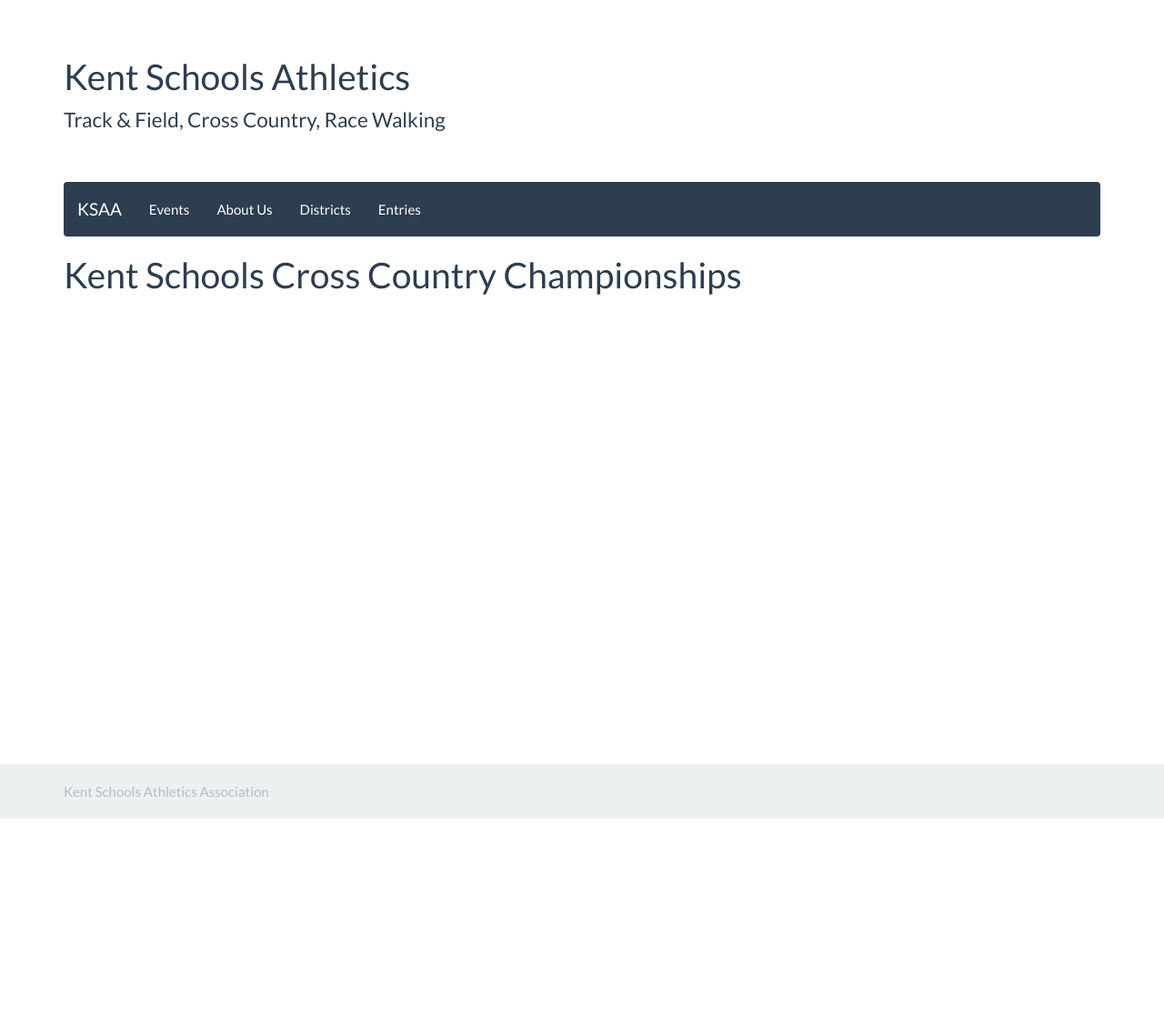
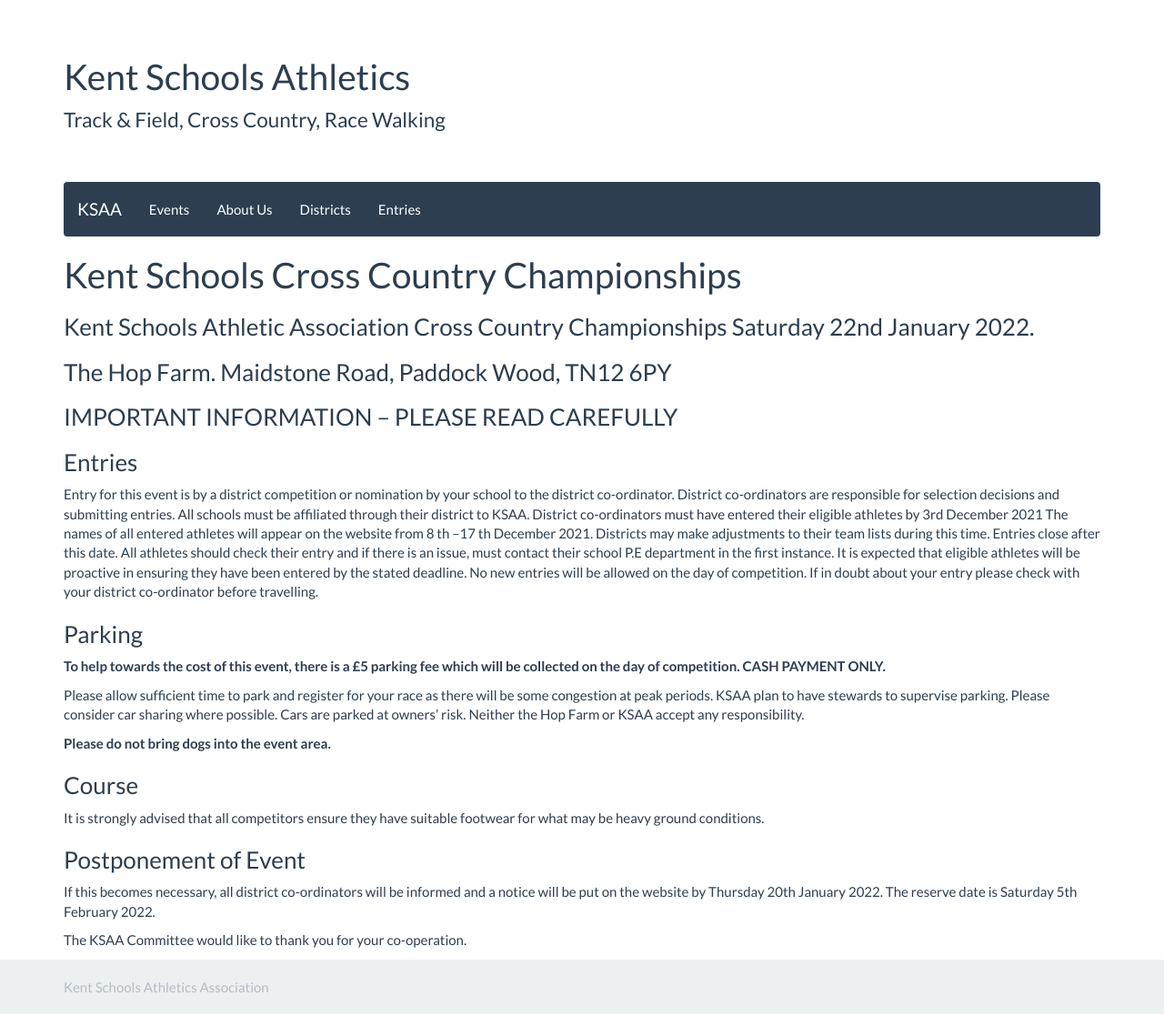
Before and after one commit to chrisnewark/chrisnewark.github.io, a Jekyll site: the page built from _events/21-22/2022-01-22-kent-schools-cross-country-champs.md, in a window 1280 px wide. Shown: the whole page at 91% size. Built offline with Jekyll 4.4.1, drawn with Linux system fonts in a browser that asks for light colours; nearby versions of some CDN libraries; before the commit the page ends 901 px from its top, so only the background shows below that.

Commit message:
Added event info

```diff
--- a/_events/21-22/2022-01-22-kent-schools-cross-country-champs.md
+++ b/_events/21-22/2022-01-22-kent-schools-cross-country-champs.md
@@ -4,3 +4,48 @@
 date: 22 January 2022
 location: Hop Farm
 ---
+
+### Kent Schools Athletic Association Cross Country Championships Saturday 22nd January 2022.
+
+### The Hop Farm. Maidstone Road, Paddock Wood, TN12 6PY
+
+### IMPORTANT INFORMATION – PLEASE READ CAREFULLY
+
+### Entries
+
+Entry for this event is by a district competition or nomination by your school to the district
+co-ordinator.
+District co-ordinators are responsible for selection decisions and submitting entries.
+All schools must be affiliated through their district to KSAA.
+District co-ordinators must have entered their eligible athletes by 3rd December 2021
+The names of all entered athletes will appear on the website from 8 th –17 th December 2021.
+Districts may make adjustments to their team lists during this time. Entries close after this
+date.
+All athletes should check their entry and if there is an issue, must contact their school P.E
+department in the first instance.
+It is expected that eligible athletes will be proactive in ensuring they have been entered by the stated deadline.
+No new entries will be allowed on the day of competition. If in doubt about your entry please
+check with your district co-ordinator before travelling.
+
+### Parking
+
+**To help towards the cost of this event, there is a £5 parking fee which will
+be collected on the day of competition. CASH PAYMENT ONLY.**
+
+Please allow sufficient time to park and register for your race as there will be some
+congestion at peak periods. KSAA plan to have stewards to supervise parking.
+Please consider car sharing where possible.
+Cars are parked at owners' risk. Neither the Hop Farm or KSAA accept any responsibility.
+
+**Please do not bring dogs into the event area.**
+
+### Course
+
+It is strongly advised that all competitors ensure they have suitable footwear for what may be
+heavy ground conditions.
+
+### Postponement of Event
+
+If this becomes necessary, all district co-ordinators will be informed and a notice will be put on the website by Thursday 20th January 2022. The reserve date is Saturday 5th February 2022.
+
+The KSAA Committee would like to thank you for your co-operation.
```
